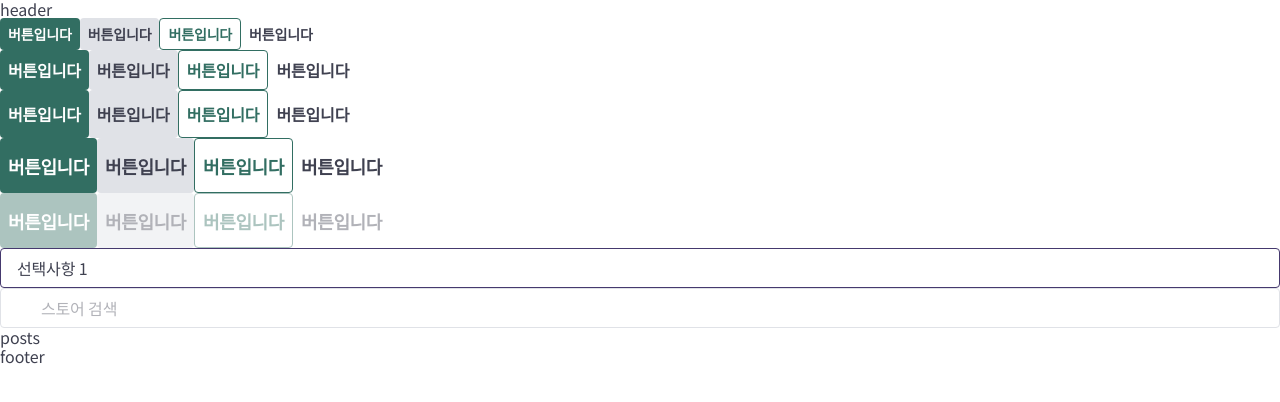
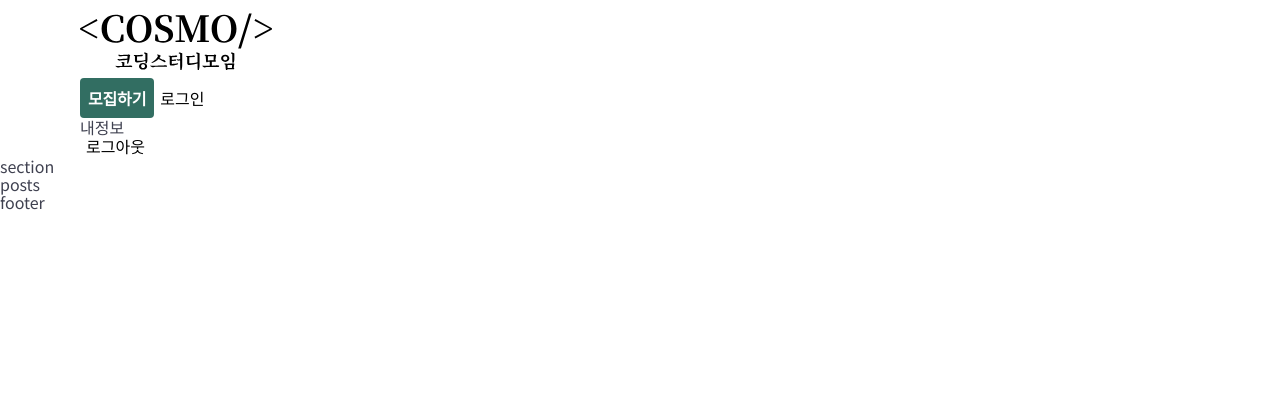
Before and after one commit to mogagcogag/FE, a Next.js app: page / in a window 1280 px wide. Shown: the top 402 px of the page. Built offline with nearby package versions, Linux system fonts and the light colour scheme.

Commit message:
FEAT: Markup header roughly

```diff
--- /dev/null
+++ b/components/header/index.tsx
@@ -0,0 +1,87 @@
+import Link from "next/link";
+import { GlobalHeader } from "./styles";
+
+const Header = () => {
+  return (
+    <GlobalHeader>
+      <div className="container">
+        <div className="row">
+          <div className="col-sm-4">
+            <div className="gnb">
+              <div className="gnb-left">
+                <button
+                  type="button"
+                  aria-label="나의 메뉴 열기 버튼"
+                  className="sm-only"
+                >
+                  <i className="ic-menu"></i>
+                </button>
+
+                <h1>
+                  <Link href="/">
+                    <a>
+                      <img src="/assets/logo.svg" alt="코스모" />
+                    </a>
+                  </Link>
+                </h1>
+              </div>
+
+              <div className="gnb-right">
+                <button
+                  type="button"
+                  aria-label="모집하기 "
+                  className="sm-hidden btn-40 btn-primary"
+                >
+                  모집하기
+                </button>
+
+                <button type="button" aria-label="로그인" className="sm-hidden">
+                  로그인
+                </button>
+
+                <button type="button" aria-label="알림">
+                  <i className="ic-bell"></i>
+                </button>
+
+                <nav className="sm-hidden">
+                  <h2 className="visually-hidden">메뉴</h2>
+                  <ul>
+                    <li>
+                      <Link href="/my">
+                        <a>
+                          <i className="ic-user"></i> 내정보
+                        </a>
+                      </Link>
+                    </li>
+                    <li>
+                      <button
+                        type="button"
+                        aria-label="로그인"
+                        className="sm-only"
+                      >
+                        로그인
+                      </button>
+                    </li>
+                    <li>
+                      <button type="button" aria-label="로그아웃">
+                        <i className="ic-log-out"></i> 로그아웃
+                      </button>
+                    </li>
+                  </ul>
+                </nav>
+
+                <Link href="/write">
+                  <a className="sm-only" aria-label="모집하기">
+                    <i className="ic-write"></i>
+                  </a>
+                </Link>
+              </div>
+            </div>
+          </div>
+        </div>
+      </div>
+    </GlobalHeader>
+  );
+};
+
+export default Header;
--- /dev/null
+++ b/components/header/styles.tsx
@@ -0,0 +1,5 @@
+import styled from "@emotion/styled";
+
+export const GlobalHeader = styled.div`
+  width: 100%;
+`;
--- a/components/layout/index.tsx
+++ b/components/layout/index.tsx
@@ -1,11 +1,12 @@
 import React from "react";
 import Head from "next/head";
+import Header from "../header";
 
 const Layout = ({ children }: { children: React.ReactNode }) => {
   return (
     <>
       <Head>{/* <link rel="icon" href="/favicon.ico" /> */}</Head>
-      <header>header</header>
+      <Header />
       <main>{children}</main>
       <footer>footer</footer>
     </>
--- a/pages/index.tsx
+++ b/pages/index.tsx
@@ -8,104 +8,7 @@ const Home = ({ allPostsData }: { allPostsData: {}[] }) => {
       <Head>
         <title>COSMO | 코딩 스터디 모임</title>
       </Head>
-      <section>
-        <div>
-          <button type="button" className="btn-primary btn-32">
-            버튼입니다
-          </button>
-          <button type="button" className="btn-secondary btn-32">
-            버튼입니다
-          </button>
-          <button type="button" className="btn-outlined btn-32">
-            버튼입니다
-          </button>
-          <button type="button" className="btn-ghost btn-32">
-            버튼입니다
-          </button>
-        </div>
-
-        <div>
-          <button type="button" className="btn-primary btn-40">
-            버튼입니다
-          </button>
-          <button type="button" className="btn-secondary btn-40">
-            버튼입니다
-          </button>
-          <button type="button" className="btn-outlined btn-40">
-            버튼입니다
-          </button>
-          <button type="button" className="btn-ghost btn-40">
-            버튼입니다
-          </button>
-        </div>
-
-        <div>
-          <button type="button" className="btn-primary btn-48">
-            버튼입니다
-          </button>
-          <button type="button" className="btn-secondary btn-48">
-            버튼입니다
-          </button>
-          <button type="button" className="btn-outlined btn-48">
-            버튼입니다
-          </button>
-          <button type="button" className="btn-ghost btn-48">
-            버튼입니다
-          </button>
-        </div>
-
-        <div>
-          <button type="button" className="btn-primary btn-55">
-            버튼입니다
-          </button>
-          <button type="button" className="btn-secondary btn-55">
-            버튼입니다
-          </button>
-          <button type="button" className="btn-outlined btn-55">
-            버튼입니다
-          </button>
-          <button type="button" className="btn-ghost btn-55">
-            버튼입니다
-          </button>
-        </div>
-
-        <div>
-          <button type="button" className="btn-primary btn-55" disabled>
-            버튼입니다
-          </button>
-          <button type="button" className="btn-secondary btn-55" disabled>
-            버튼입니다
-          </button>
-          <button type="button" className="btn-outlined btn-55" disabled>
-            버튼입니다
-          </button>
-          <button type="button" className="btn-ghost btn-55" disabled>
-            버튼입니다
-          </button>
-        </div>
-
-        <div>
-          <div className="select-group is-active">
-            <select className="form-select">
-              <option value="1">선택사항 1</option>
-              <option value="2">선택사항 2</option>
-              <option value="3">선택사항 3</option>
-              <option value="4">선택사항 4</option>
-              <option value="5">선택사항 5</option>
-            </select>
-            <i className="ic-chevron-down" aria-hidden></i>
-          </div>
-
-          <div className="input-group">
-            <i className="ic-search" aria-hidden></i>
-            <input
-              className="form-input"
-              type="text"
-              placeholder="스토어 검색"
-            />
-          </div>
-        </div>
-      </section>
+      <section>section</section>
       <section>posts</section>
     </Layout>
   );
--- /dev/null
+++ b/pages/write.tsx
@@ -0,0 +1,5 @@
+const Write = () => {
+  return <div>모집글 작성</div>;
+};
+
+export default Write;
```
Also changed, not shown: public/assets/logo.png (deleted), public/assets/logo.svg (added).
